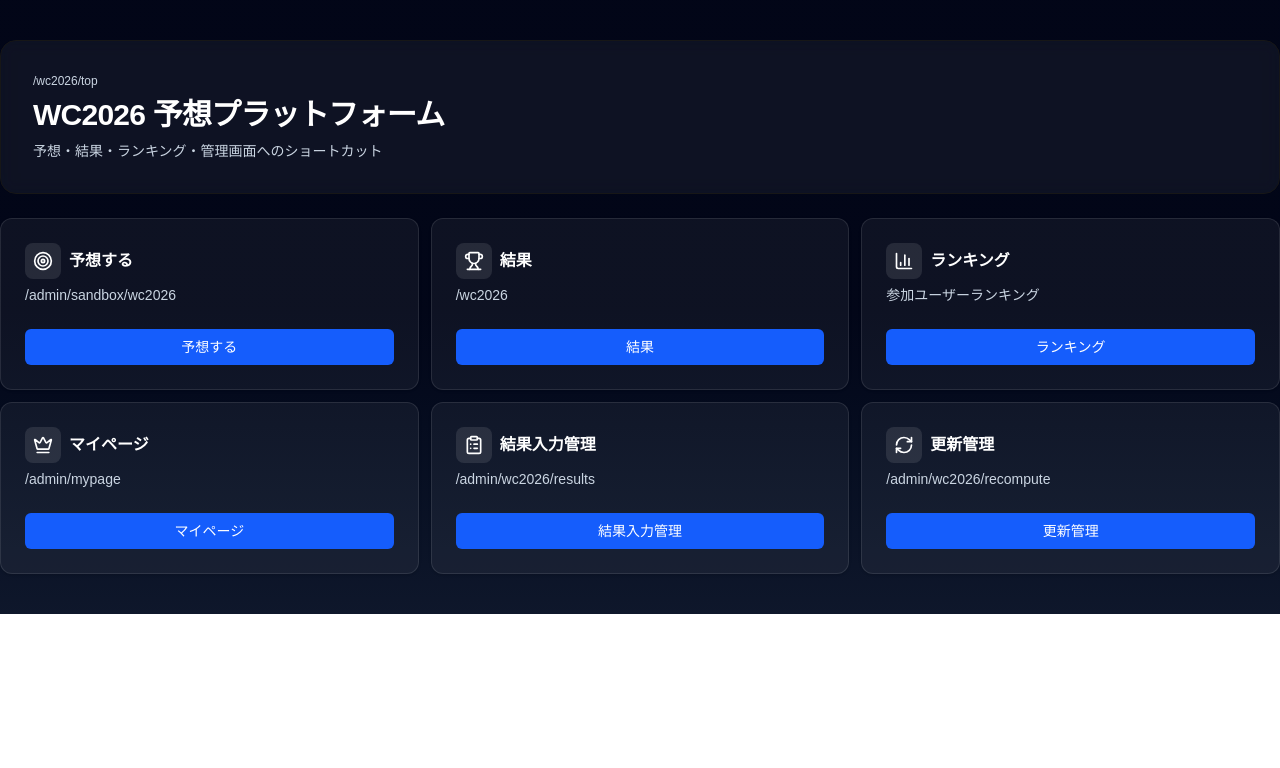
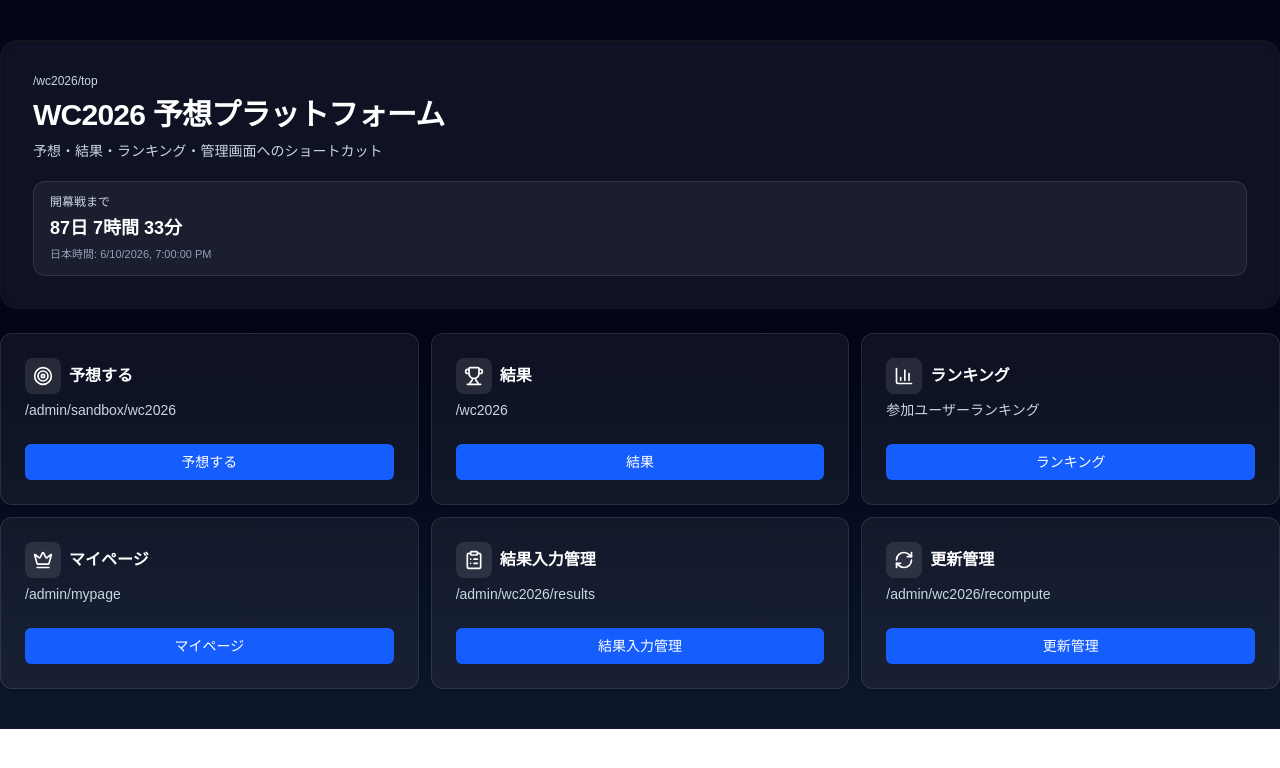
Before and after one commit to nffctaku/hpseisaku, a Next.js app: page /wc2026/top in a window 1280 px wide. Shown: the top 768 px of the page. Built offline with nearby package versions, Linux system fonts and the light colour scheme; no server answers.

Commit message:
🚀 本番環境に向けて調整・デプロイ準備

```diff
--- a/src/app/wc2026/top/page.tsx
+++ b/src/app/wc2026/top/page.tsx
@@ -1,9 +1,51 @@
+"use client";
+
 import Link from "next/link";
+import { useEffect, useMemo, useState } from "react";
 import { Card, CardContent, CardDescription, CardHeader, CardTitle } from "@/components/ui/card";
 import { Button } from "@/components/ui/button";
 import { BarChart3, ClipboardList, Crown, RefreshCw, Target, Trophy } from "lucide-react";
 
+type CountdownParts = {
+  done: boolean;
+  totalMs: number;
+  days: number;
+  hours: number;
+  minutes: number;
+};
+
+function computeCountdownParts(target: Date, now: Date): CountdownParts {
+  const diffMs = target.getTime() - now.getTime();
+  if (Number.isNaN(diffMs)) {
+    return { done: true, totalMs: 0, days: 0, hours: 0, minutes: 0 };
+  }
+  if (diffMs <= 0) {
+    return { done: true, totalMs: 0, days: 0, hours: 0, minutes: 0 };
+  }
+
+  const totalMinutes = Math.floor(diffMs / 60000);
+  const days = Math.floor(totalMinutes / (60 * 24));
+  const hours = Math.floor((totalMinutes - days * 60 * 24) / 60);
+  const minutes = totalMinutes - days * 60 * 24 - hours * 60;
+
+  return { done: false, totalMs: diffMs, days, hours, minutes };
+}
+
 export default function Wc2026TopPage() {
+  const openingMatchKickoff = useMemo(() => new Date("2026-06-11T04:00:00+09:00"), []);
+  const [now, setNow] = useState<Date>(() => new Date());
+
+  useEffect(() => {
+    const id = window.setInterval(() => {
+      setNow(new Date());
+    }, 1000);
+    return () => {
+      window.clearInterval(id);
+    };
+  }, []);
+
+  const countdown = useMemo(() => computeCountdownParts(openingMatchKickoff, now), [openingMatchKickoff, now]);
+
   const items = [
     {
       title: "予想する",
@@ -54,6 +96,19 @@ export default function Wc2026TopPage() {
             <div className="text-sm text-slate-300">
               予想・結果・ランキング・管理画面へのショートカット
             </div>
+            <div className="mt-3 rounded-xl border border-white/10 bg-white/5 px-4 py-3">
+              <div className="text-xs text-slate-300">開幕戦まで</div>
+              {countdown.done ? (
+                <div className="mt-1 text-lg font-bold text-white">開幕</div>
+              ) : (
+                <div className="mt-1 text-lg font-bold text-white">
+                  {countdown.days}日 {countdown.hours}時間 {countdown.minutes}分
+                </div>
+              )}
+              <div className="mt-1 text-[11px] text-slate-400">
+                日本時間: {openingMatchKickoff.toLocaleString()}
+              </div>
+            </div>
           </div>
         </div>
 
```
